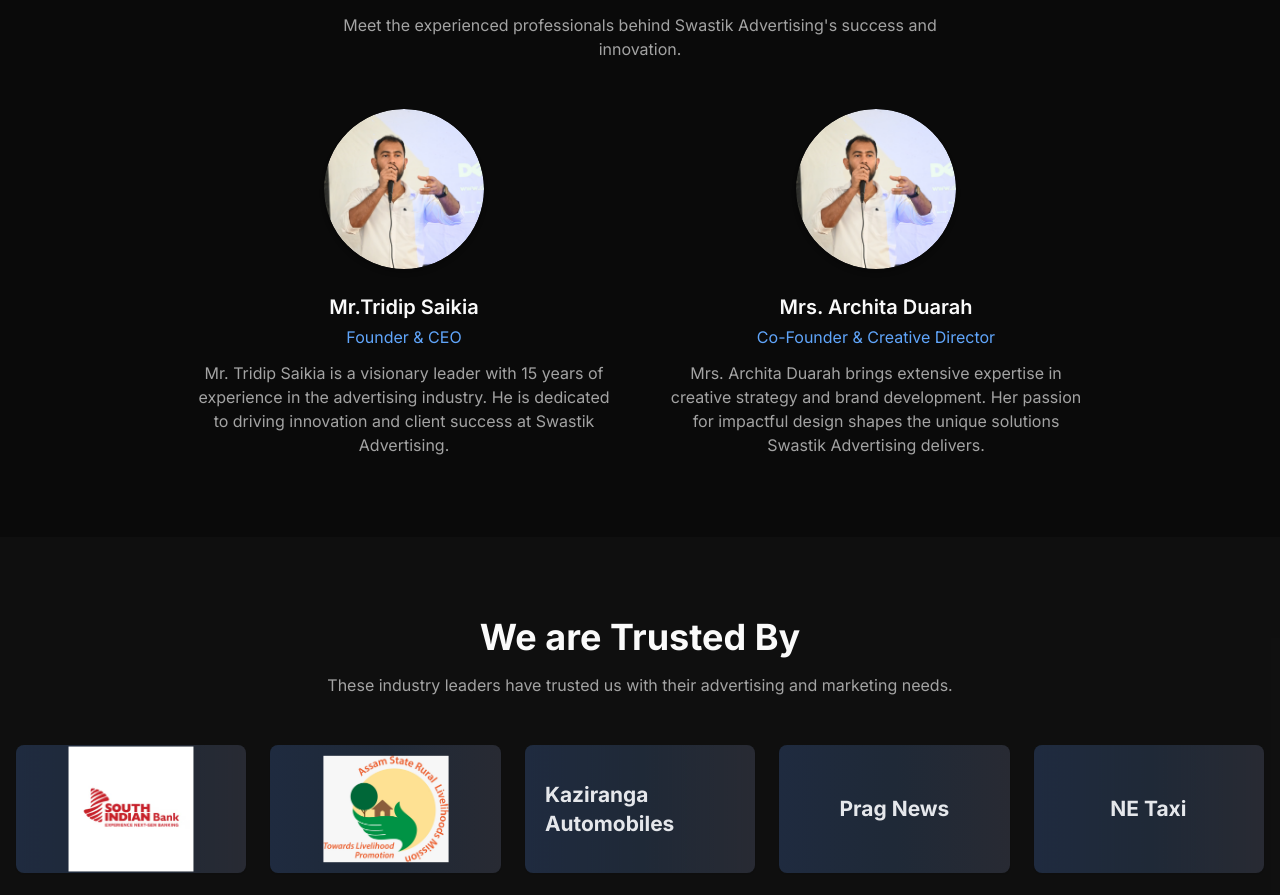
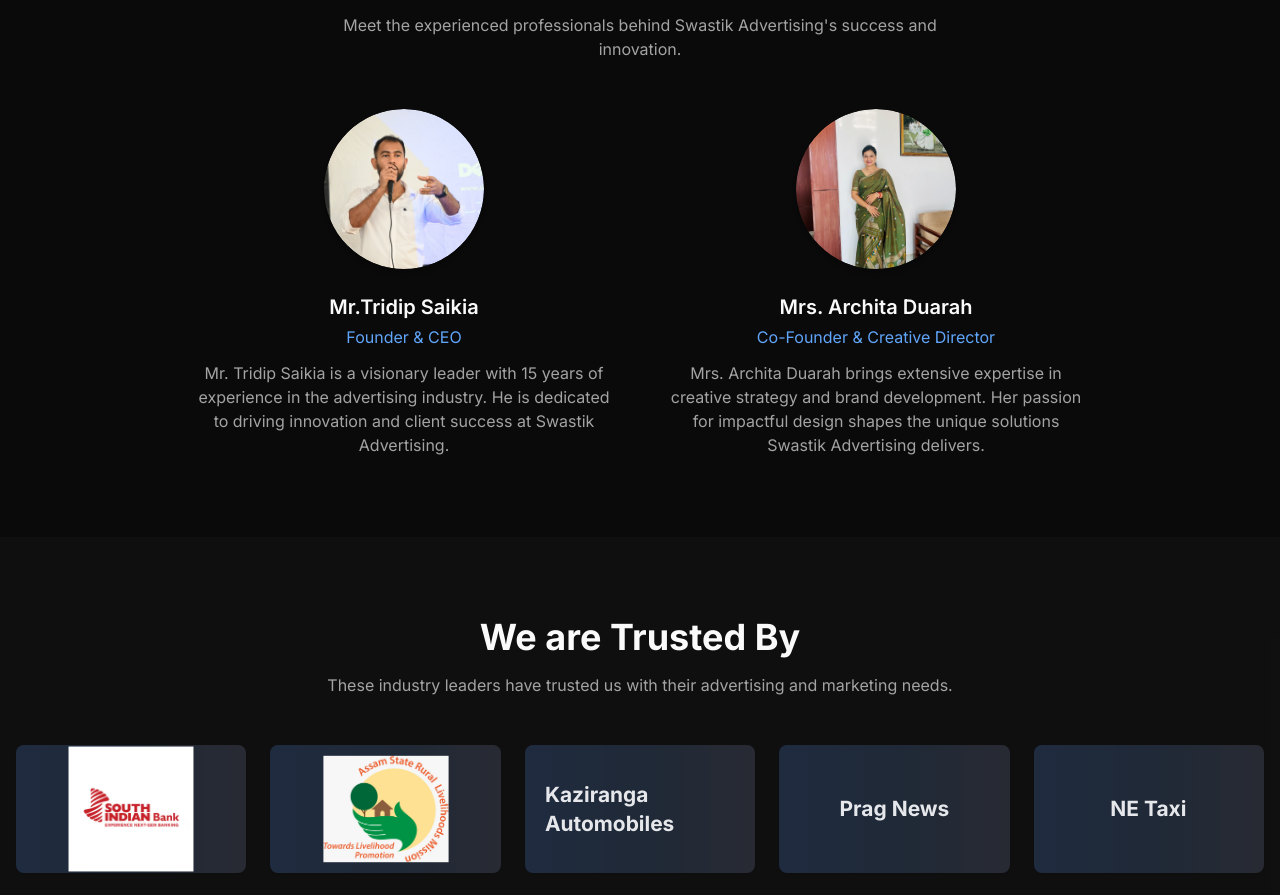
Before and after one commit to sammyifelse/Swastik-site, a Next.js app: page / in a window 1280 px wide. Shown: the part 3935-4830 px from the top of the page. Built offline with nearby package versions, Linux system fonts and the light colour scheme.

Commit message:
Photos made

```diff
--- a/components/management.tsx
+++ b/components/management.tsx
@@ -57,7 +57,7 @@ export function Management() {
       title: "Co-Founder & Creative Director",
       bio: "Mrs. Archita Duarah  brings extensive expertise in creative strategy and brand development. Her passion for impactful design shapes the unique solutions Swastik Advertising delivers.",
       delay: 0.2,
-      imageSrc: "/tridip.jpg"
+      imageSrc: "/Archita.jpg"
     },
   ];
 
```
Also changed, not shown: public/Archita.jpg (added).
